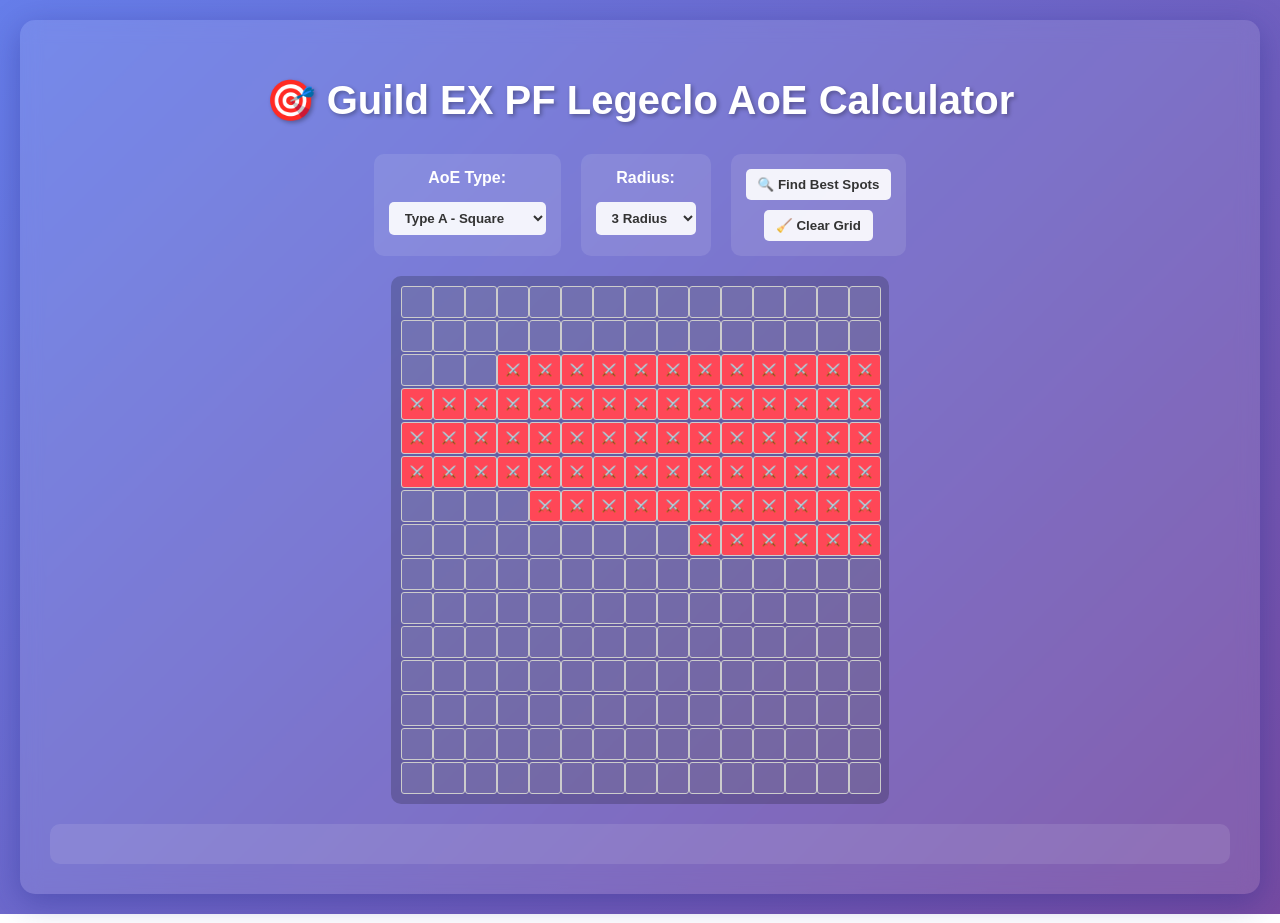
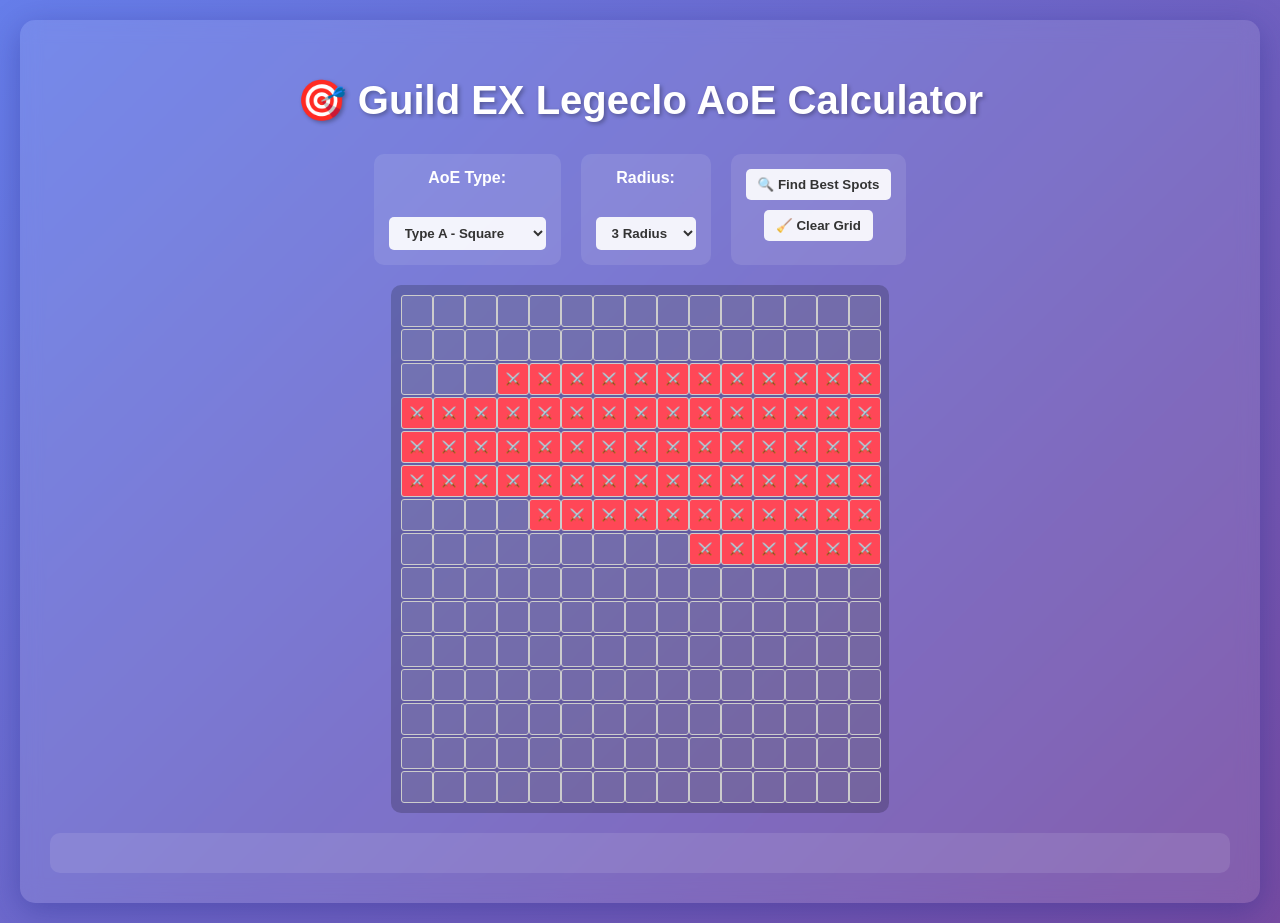
Before and after one commit to asakuraa/LegecloAoeCalculator, a plain HTML site: page index.html in a window 1280 px wide. Drawn offline with Linux system fonts and the light colour scheme.

Commit message:
clean up

```diff
--- a/index.html
+++ b/index.html
@@ -8,19 +8,19 @@
 </head>
 <body>
 <div class="container">
-    <h1>🎯 Guild EX PF Legeclo AoE Calculator</h1>
+    <h1>🎯 Guild EX Legeclo AoE Calculator</h1>
 
     <div class="controls">
         <div class="control-group">
             <label>AoE Type:</label>
-            <select id="aoeType">
+            <label for="aoeType"></label><select id="aoeType">
                 <option value="square">Type A - Square</option>
                 <option value="diamond">Type B - Diamond</option>
             </select>
         </div>
         <div class="control-group">
             <label>Radius:</label>
-            <select id="radius">
+            <label for="radius"></label><select id="radius">
                 <option value="3">3 Radius</option>
                 <option value="4">4 Radius</option>
                 <option value="5">5 Radius</option>
```
